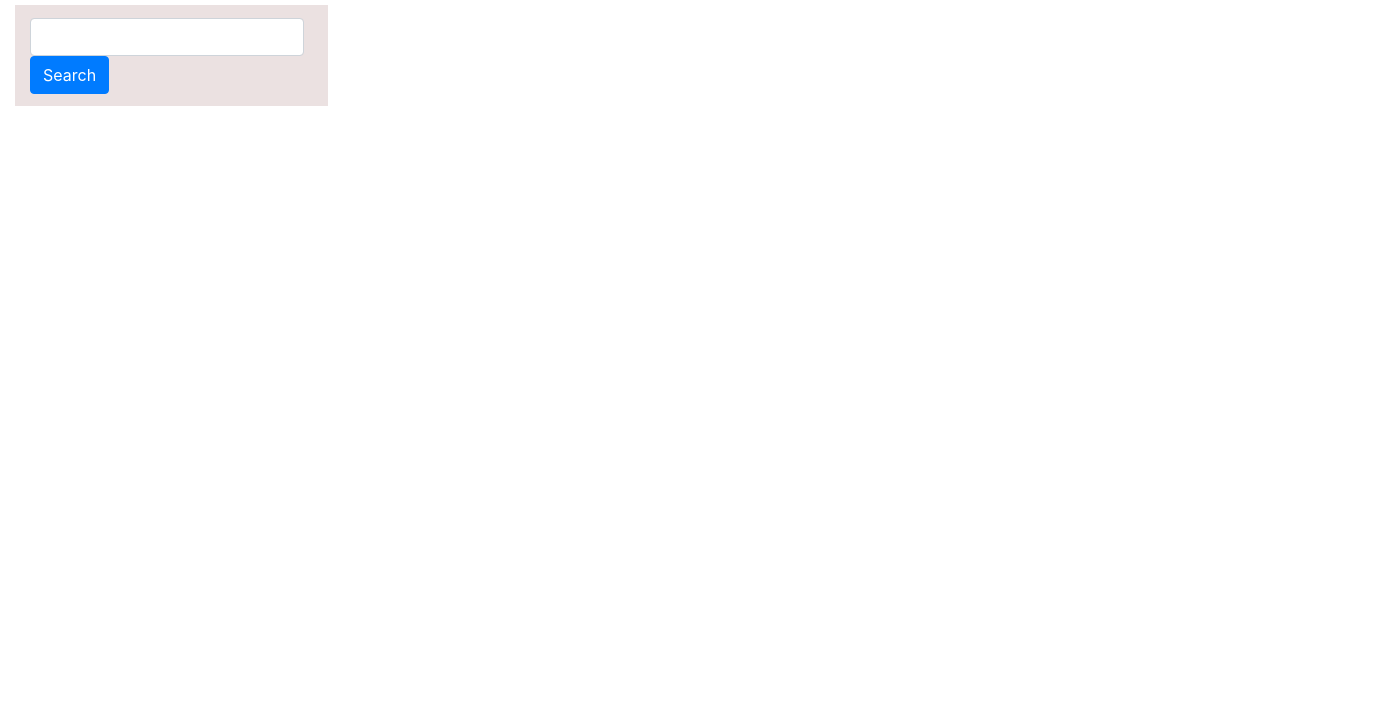
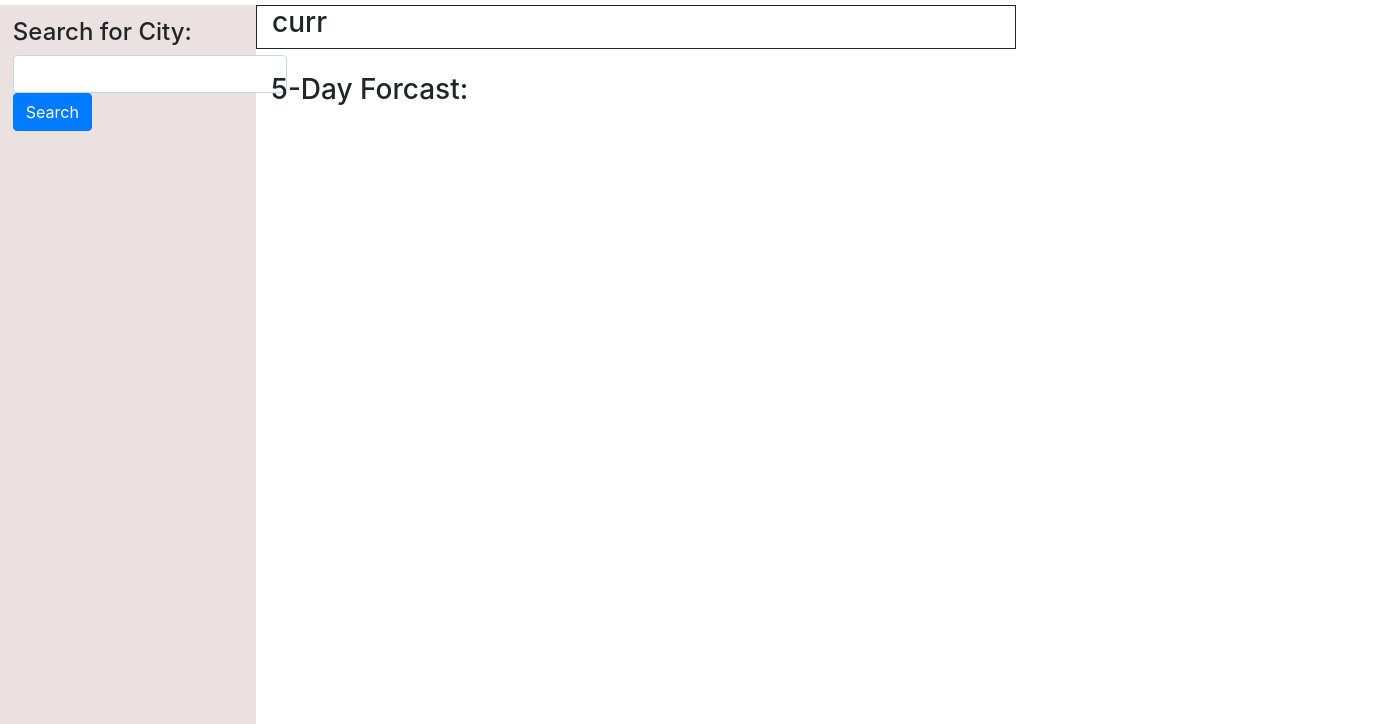
Before and after one commit to AliciaBurn/06-Homework, a plain HTML site: page index.html in a window 1280 px wide. Shown: the part 76-800 px from the top of the page, 1396 px wide, since content can reach past the window. Drawn offline with nearby package versions, Linux system fonts and the light colour scheme.

Commit message:
Page layout

```diff
--- a/index.html
+++ b/index.html
@@ -5,26 +5,55 @@
     <meta name="viewport" content="width=device-width, initial-scale=1.0">
     <meta http-equiv="X-UA-Compatible" content="ie=edge">
     <title>Weather Dash Board</title>
-    <link rel="stylesheet" href="style.css">
-    <link rel="stylesheet" href="https://stackpath.bootstrapcdn.com/bootstrap/4.4.1/css/bootstrap.min.css" integrity="sha384-Vkoo8x4CGsO3+Hhxv8T/Q5PaXtkKtu6ug5TOeNV6gBiFeWPGFN9MuhOf23Q9Ifjh" crossorigin="anonymous">
+    <link
+        rel="stylesheet"
+        href="https://stackpath.bootstrapcdn.com/bootstrap/4.4.1/css/bootstrap.min.css"
+        integrity="sha384-Vkoo8x4CGsO3+Hhxv8T/Q5PaXtkKtu6ug5TOeNV6gBiFeWPGFN9MuhOf23Q9Ifjh"
+        crossorigin="anonymous">
+    <script
+        src="https://code.jquery.com/jquery-3.4.1.min.js"
+        integrity="sha256-CSXorXvZcTkaix6Yvo6HppcZGetbYMGWSFlBw8HfCJo="
+        crossorigin="anonymous">
+    </script>
+    <link
+        rel="stylesheet"
+        href="style.css">
 </head>
+
 <body>
     <div class="container-fluid">
         <h1>Weather Dashboard</h1>
     </div>
 
-    <div class="container-fluid" id="main">
+    <div class="sidenav" id="sidebar">
+        <h4>Search for City:</h4>
+        <form class="form-inline">
+            <input class="form-control mr-sm-2" type="search" id="city-search">
+            <button class="btn btn-primary" type="button" id="search-btn">Search<i class="fas fa-search"></i></button>
+        </form>
+         <div id="recent-search"></div>
+    </div>
 
-            <div class="col-md-3" id="sidebar">
-            <form class="form-inline">
-                <input class="form-control mr-sm-2" type="search" aria-label="Search">
-                <button class="btn btn-primary" type="submit">Search</button>
-              </form>
-            </div>
+     <div class="container" id="main">
+         <div class="row">
+             <div class="col-md-8" id="current-city-conditions">
+                <h3>curr</h3>
+             </div>
+         </div>
+         <br>
+         <div class="row">
+             <div class="col-md-8" id="future-forcast">
+                 <h3>5-Day Forcast:</h3>
+             </div>
+         </div>
+
+
 
     </div>
 
 
 
 </body>
+
+<script src="script.js"></script>
 </html>
--- a/style.css
+++ b/style.css
@@ -4,8 +4,23 @@ h1 {
     color: white;
     padding: 1%;
 }
+
 #sidebar {
     background-color: rgb(235, 225, 225);
     padding-top: 1%;
     padding-bottom: 1%;
+    padding-left: 1%;
+    height: 100%;
+    width: 20%;
+    position: fixed;
 }
+
+#main {
+    margin-left: 20%;
+
+}
+
+#current-city-conditions {
+    border-style: solid;
+    border-width: thin;
+}
```
